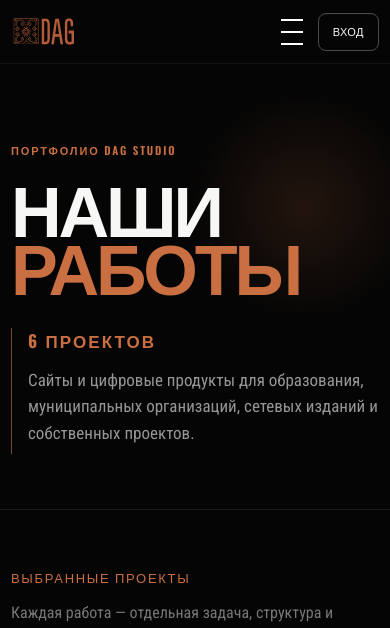
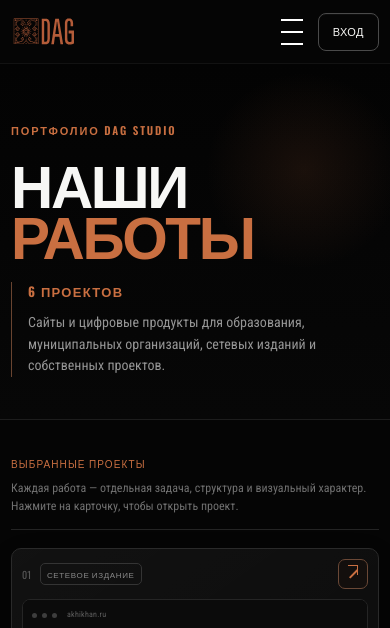
Before and after one commit to dagxam/dagstudio, a PHP site: page /works.php in a window 390 px wide. Shown: the top 628 px of the page. Run offline with PHP 8.4, Linux system fonts and the light colour scheme.

Commit message:
fix: force fresh admin assets and refine works page layout

```diff
--- a/admin/includes/layout.php
+++ b/admin/includes/layout.php
@@ -29,7 +29,7 @@ function admin_header(string $title, string $active = ''): void {
   <meta name="robots" content="noindex,nofollow">
   <title><?= e($title) ?> — DAG STUDIO</title>
   <link rel="icon" href="<?= e($markLogo) ?>">
-  <link rel="stylesheet" href="/admin/assets/admin.css">
+  <link rel="stylesheet" href="<?= e(ds_asset_url(DS_ROOT, '/admin/assets/admin.css')) ?>">
   <style>:root{--admin-accent:<?= e($accent) ?>;--admin-bg:<?= e($bg) ?>;--admin-panel:<?= e($panel) ?>;--admin-text:<?= e($text) ?>}</style>
 </head>
 <body>
@@ -87,8 +87,8 @@ function admin_footer(): void {
     </main>
   </div>
 </div>
-<script src="/admin/assets/admin.js"></script>
-<script src="/assets/js/audio-player.js"></script>
+<script src="<?= e(ds_asset_url(DS_ROOT, '/admin/assets/admin.js')) ?>"></script>
+<script src="<?= e(ds_asset_url(DS_ROOT, '/assets/js/audio-player.js')) ?>"></script>
 </body>
 </html>
     <?php
--- a/admin/login.php
+++ b/admin/login.php
@@ -142,7 +142,7 @@ if ($_SERVER['REQUEST_METHOD'] === 'POST') {
   <meta name="robots" content="noindex,nofollow">
   <title>Вход — DAG STUDIO</title>
   <link rel="icon" href="<?= e($markLogo) ?>">
-  <link rel="stylesheet" href="/admin/assets/admin.css">
+  <link rel="stylesheet" href="<?= e(ds_asset_url(DS_ROOT, '/admin/assets/admin.css')) ?>">
   <style>:root{--admin-accent:<?= e($accent) ?>;--admin-bg:<?= e($bg) ?>;--admin-panel:<?= e($panel) ?>;--admin-text:<?= e($text) ?>}</style>
 </head>
 <body class="login-body">
--- a/assets/css/style.css
+++ b/assets/css/style.css
@@ -666,3 +666,130 @@ button,.btn,.login-btn,.menu-toggle{touch-action:manipulation}
   .audio-page-compact .public-audio-actions{align-items:flex-start;flex-direction:column}
   .audio-page-compact .audio-download-btn{width:100%;justify-content:center}
 }
+
+
+/* =========================================================
+   Works page — compact DAG STUDIO layout
+   ========================================================= */
+.works-page-compact .works-hero{
+  padding:72px 0 54px;
+  background:
+    radial-gradient(circle at 78% 30%,color-mix(in srgb,var(--accent) 11%,transparent),transparent 25%),
+    linear-gradient(180deg,#030303,#070707);
+  border-bottom:1px solid #1d1d1d
+}
+.works-page-compact .works-hero-grid{
+  grid-template-columns:minmax(0,1.2fr) minmax(280px,.65fr);
+  gap:46px;align-items:center
+}
+.works-page-compact .works-hero h1{
+  font-size:clamp(58px,6.8vw,96px);line-height:.88;letter-spacing:-.04em
+}
+.works-page-compact .works-hero-copy{
+  padding:0 0 0 22px;border-left:1px solid color-mix(in srgb,var(--accent) 42%,#242424)
+}
+.works-page-compact .works-hero-copy strong{
+  font-size:13px;letter-spacing:.1em
+}
+.works-page-compact .works-hero-copy p{
+  margin-top:10px;font-size:15px;line-height:1.55
+}
+
+.works-page-compact .works-section{padding:52px 0 68px}
+.works-page-compact .works-intro{
+  margin-bottom:18px;padding-bottom:14px;gap:24px;align-items:center
+}
+.works-page-compact .works-intro>span{font-size:10px;letter-spacing:.11em}
+.works-page-compact .works-intro p{
+  max-width:560px;font-size:12px;line-height:1.5;color:#707070
+}
+.works-page-compact .works-grid{
+  grid-template-columns:repeat(3,minmax(0,1fr));gap:14px
+}
+.works-page-compact .work-card{
+  min-height:0!important;padding:12px;border-radius:10px;
+  background:linear-gradient(145deg,rgba(255,255,255,.014),transparent 46%),#0e0e0e;
+  box-shadow:0 10px 30px rgba(0,0,0,.1)
+}
+.works-page-compact .work-card:hover{
+  transform:translateY(-3px);
+  border-color:color-mix(in srgb,var(--accent) 44%,#2b2b2b);
+  background:linear-gradient(145deg,color-mix(in srgb,var(--accent) 4%,#111),#0d0d0d)
+}
+.works-page-compact .work-card-top{
+  grid-template-columns:auto 1fr auto;gap:9px;margin-bottom:10px
+}
+.works-page-compact .work-number{font-size:10px;color:#575757}
+.works-page-compact .work-category{
+  max-width:160px;padding:4px 6px;border-radius:5px;font-size:8px;
+  overflow:hidden;text-overflow:ellipsis;white-space:nowrap
+}
+.works-page-compact .work-arrow{
+  width:30px;height:30px;border-radius:7px
+}
+.works-page-compact .work-arrow:before{width:9px;height:9px}
+.works-page-compact .work-arrow:after{width:11px}
+.works-page-compact .work-browser{
+  border-radius:8px;border-color:#252525;overflow:hidden
+}
+.works-page-compact .work-browser-bar{
+  height:31px;padding:0 9px;gap:5px;background:#0b0b0b
+}
+.works-page-compact .work-browser-bar i{width:5px;height:5px}
+.works-page-compact .work-browser-bar span{
+  min-width:0;overflow:hidden;text-overflow:ellipsis;white-space:nowrap;
+  margin-left:5px;font-size:8px
+}
+.works-page-compact .work-browser-screen{height:175px!important}
+.works-page-compact .work-preview-label{
+  right:8px;bottom:8px;padding:4px 6px;border-radius:5px;font-size:7px
+}
+.works-page-compact .work-card-copy{
+  padding:14px 2px 1px
+}
+.works-page-compact .work-card-copy h2{
+  font-size:21px!important;line-height:1.02
+}
+.works-page-compact .work-card-copy p{
+  display:-webkit-box;-webkit-box-orient:vertical;-webkit-line-clamp:3;overflow:hidden;
+  min-height:56px;margin:9px 0 13px;font-size:12px!important;line-height:1.5;color:#7d7d7d
+}
+.works-page-compact .work-domain{
+  align-items:center;gap:8px;padding-top:10px;font-size:9px
+}
+.works-page-compact .work-domain>span{
+  flex:none;font-size:8px;letter-spacing:.05em
+}
+.works-page-compact .works-cta{
+  padding:38px 0;background:color-mix(in srgb,var(--panel) 38%,var(--bg))
+}
+.works-page-compact .works-cta-inner{gap:22px}
+.works-page-compact .works-cta span{font-size:9px}
+.works-page-compact .works-cta h2{font-size:32px}
+.works-page-compact .works-cta .btn{min-height:42px}
+
+@media(max-width:1120px){
+  .works-page-compact .works-grid{grid-template-columns:repeat(2,minmax(0,1fr))}
+  .works-page-compact .works-hero-grid{grid-template-columns:1fr .8fr}
+}
+@media(max-width:820px){
+  .works-page-compact .works-hero{padding:58px 0 42px}
+  .works-page-compact .works-hero-grid{grid-template-columns:1fr;gap:24px}
+  .works-page-compact .works-hero-copy{padding-left:16px}
+  .works-page-compact .works-section{padding:42px 0 55px}
+  .works-page-compact .works-grid{grid-template-columns:1fr}
+  .works-page-compact .work-browser-screen{height:240px!important}
+  .works-page-compact .works-intro{align-items:flex-start;flex-direction:column;gap:8px}
+  .works-page-compact .works-intro p{text-align:left}
+}
+@media(max-width:560px){
+  .works-page-compact .works-hero h1{font-size:clamp(48px,15vw,70px)}
+  .works-page-compact .works-hero-copy p{font-size:14px}
+  .works-page-compact .works-section{padding-top:36px}
+  .works-page-compact .work-card{padding:10px!important}
+  .works-page-compact .work-browser-screen{height:190px!important}
+  .works-page-compact .work-card-copy h2{font-size:19px!important}
+  .works-page-compact .work-card-copy p{min-height:0;font-size:11px!important}
+  .works-page-compact .works-cta-inner{align-items:stretch;flex-direction:column}
+  .works-page-compact .works-cta .btn{width:100%}
+}
--- a/includes/security.php
+++ b/includes/security.php
@@ -24,8 +24,9 @@ if (!function_exists('ds_is_https')) {
         header('Cross-Origin-Opener-Policy: same-origin');
         header('Cross-Origin-Resource-Policy: same-origin');
         header('X-Permitted-Cross-Domain-Policies: none');
-        header('Cache-Control: no-cache, must-revalidate, max-age=0');
+        header('Cache-Control: no-store, no-cache, must-revalidate, max-age=0');
         header('Pragma: no-cache');
+        header('Expires: 0');
     }
 
     function ds_admin_security_headers(): void {
@@ -61,6 +62,8 @@ if (!function_exists('ds_is_https')) {
             '/assets/css/style.css',
             '/assets/js/main.js',
             '/assets/js/audio-player.js',
+            '/admin/assets/admin.css',
+            '/admin/assets/admin.js',
         ] as $asset) {
             $path = $root . $asset;
             if (is_file($path)) {
--- a/works.php
+++ b/works.php
@@ -128,7 +128,7 @@ $worksCount = count($works);?>
   <link rel="stylesheet" href="<?= h_works(ds_asset_url(__DIR__, '/assets/css/style.css')) ?>">
   <style>:root{--accent:<?= h_works($themeAccent) ?>;--bg:<?= h_works($themeBg) ?>;--bg-soft:<?= h_works($themeBg) ?>;--panel:<?= h_works($themePanel) ?>;--text:<?= h_works($themeText) ?>}</style>
 </head>
-<body>
+<body class="works-page-compact">
 <header class="site-header" id="top">
   <div class="container header-inner">
     <a class="brand" href="/" aria-label="DAG STUDIO — главная"><img src="<?= h_works($logoDark) ?>" alt="DAG STUDIO"></a>
```
